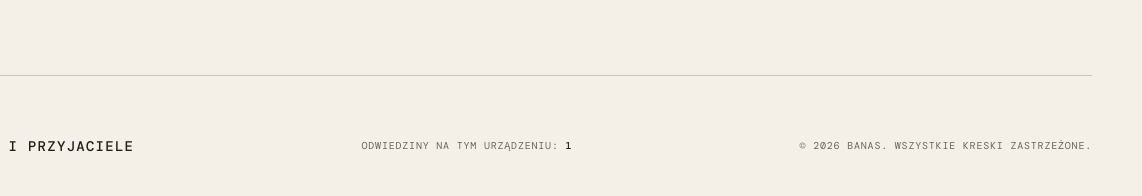
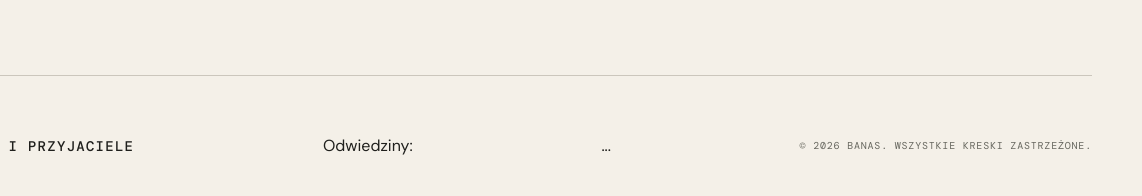
Before and after one commit to maciekbanas/paski, a plain HTML site: page index.html in a window 1280 px wide. Shown: the part 1936-2132 px from the top of the page, 138-1280 px from the left. Drawn offline with nearby package versions, Linux system fonts and the light colour scheme.

Commit message:
Add goat counter.

```diff
--- a/index.html
+++ b/index.html
@@ -5,9 +5,9 @@
     <meta name="viewport" content="width=device-width, initial-scale=1.0" />
     <meta
       name="description"
-      content="Paski Banasia — krótkie, ręcznie rysowane komiksy z codzienności."
+      content="Muczek i Przyjaciele."
     />
-    <title>Paski Banasia</title>
+    <title>Muczek i Przyjaciele</title>
     <link rel="preconnect" href="https://fonts.googleapis.com" />
     <link rel="preconnect" href="https://fonts.gstatic.com" crossorigin />
     <link
@@ -16,9 +16,11 @@
     />
     <link rel="stylesheet" href="style.css" />
   </head>
+  <script data-goatcounter="https://muczek.goatcounter.com/count"
+        async src="//gc.zgo.at/count.js"></script>
   <body>
     <header class="site-header">
-      <a class="logo" href="#top" aria-label="Paski Banasa — strona główna">
+      <a class="logo" href="#top" aria-label="Muczek i Przyjaciele — strona główna">
         <span class="logo-mark" aria-hidden="true"></span>
         <span>MUCZEK I PRZYJACIELE</span>
       </a>
@@ -77,9 +79,7 @@
 
     <footer>
       <a class="logo footer-logo" href="#top"><span class="logo-mark" aria-hidden="true"></span>MUCZEK I PRZYJACIELE</a>
-      <p class="visit-counter" aria-live="polite">
-        Odwiedziny na tym urządzeniu: <strong data-visit-count>—</strong>
-      </p>
+      Odwiedziny: <span id="visit-count">...</span>
       <p>© 2026 Banas. Wszystkie kreski zastrzeżone.</p>
     </footer>
 
--- a/script.js
+++ b/script.js
@@ -16,22 +16,3 @@ closeButton.addEventListener("click", () => lightbox.close());
 lightbox.addEventListener("click", (event) => {
   if (event.target === lightbox) lightbox.close();
 });
-
-const visitCount = document.querySelector("[data-visit-count]");
-
-if (visitCount) {
-  const countKey = "paski-banasa-visit-count";
-  const ownerOptOutKey = "paski-banasa-owner";
-  const query = new URLSearchParams(window.location.search);
-
-  // Visiting once with ?bez-licznika permanently excludes this browser. The
-  // counter stays private and does not read or store anyone's IP address.
-  if (query.has("bez-licznika")) localStorage.setItem(ownerOptOutKey, "true");
-
-  const isOwner = localStorage.getItem(ownerOptOutKey) === "true";
-  const previousCount = Number.parseInt(localStorage.getItem(countKey) || "0", 10);
-  const currentCount = isOwner ? previousCount : previousCount + 1;
-
-  if (!isOwner) localStorage.setItem(countKey, String(currentCount));
-  visitCount.textContent = new Intl.NumberFormat("pl-PL").format(currentCount);
-}
```
